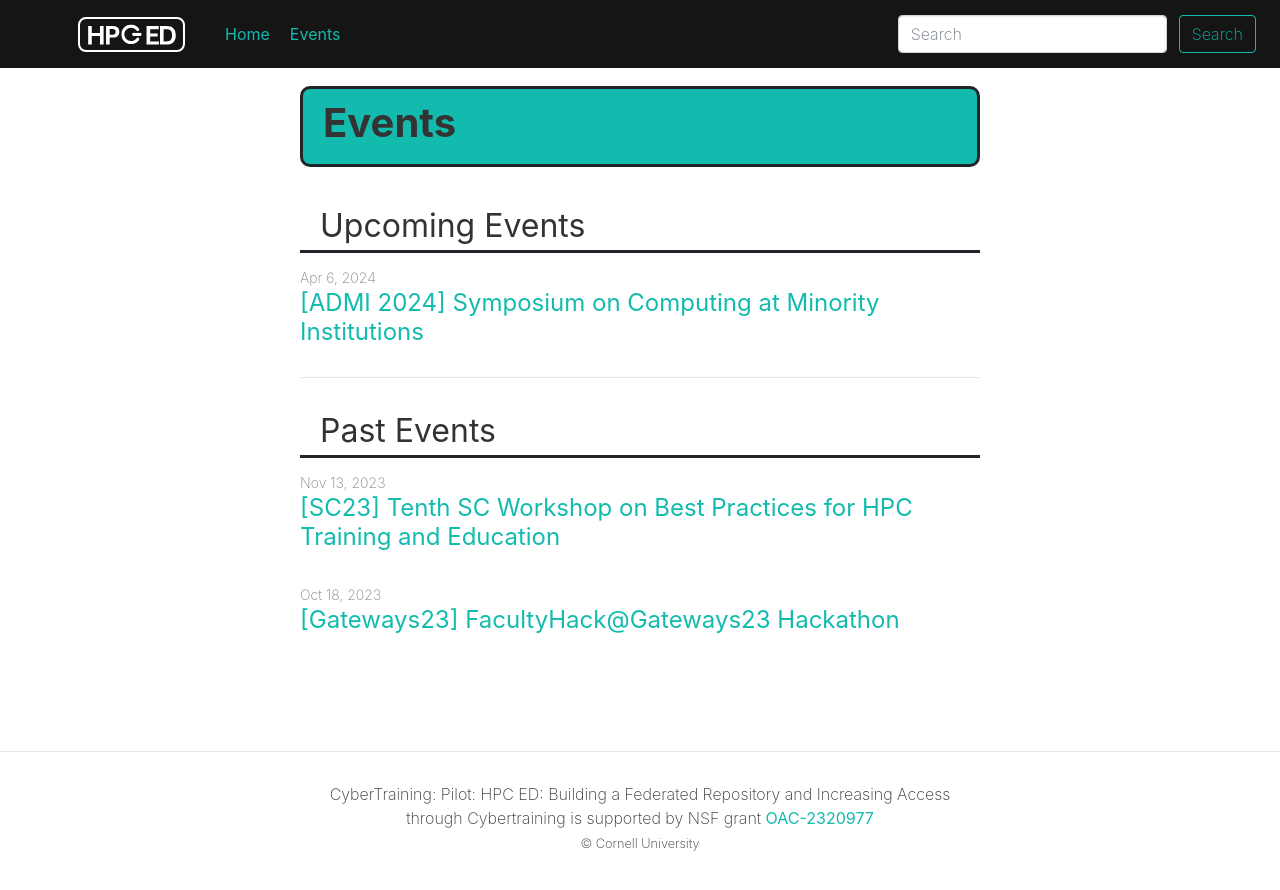
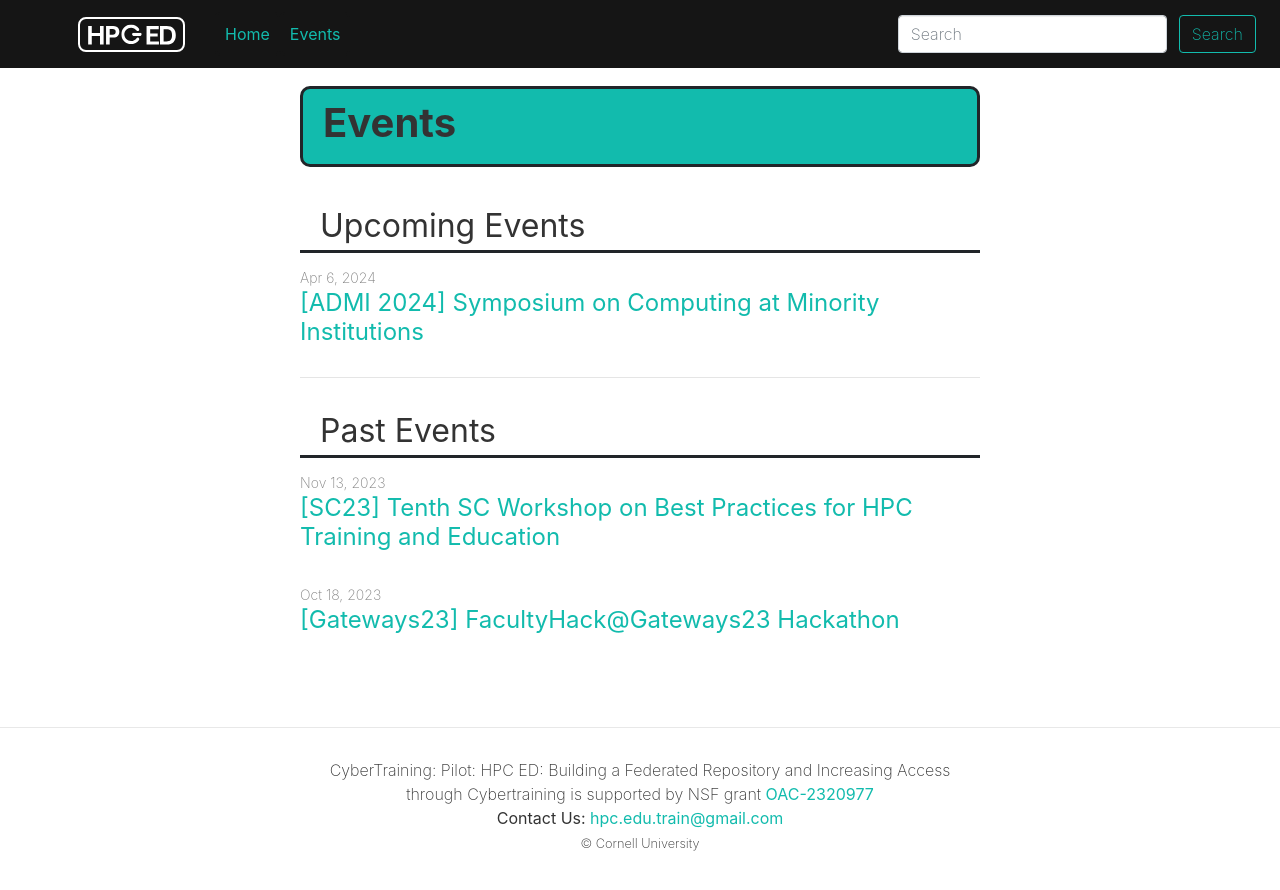
Before and after one commit to HPC-ED/HPC-ED.github.io, a Jekyll site: the page built from events.md, in a window 1280 px wide. Shown: the top 890 px of the page. Built offline with Jekyll 4.4.1, drawn with Linux system fonts in a browser that asks for light colours; nearby versions of some CDN libraries.

Commit message:
added contact us to footer

```diff
--- a/_includes/footer.html
+++ b/_includes/footer.html
@@ -9,7 +9,11 @@
     <p class="text-center">
       CyberTraining: Pilot: HPC ED: Building a Federated Repository and Increasing Access through Cybertraining
       is supported by NSF grant <a
-        href="https://www.nsf.gov/awardsearch/showAward?AWD_ID=2320977&HistoricalAwards=false">OAC-2320977</a></span>
+        href="https://www.nsf.gov/awardsearch/showAward?AWD_ID=2320977&HistoricalAwards=false">OAC-2320977</a>
+      <br>
+      <strong>Contact Us:</strong> <a
+      href="mailto:hpc.edu.train@gmail.com">hpc.edu.train@gmail.com</a>
+      </span>
       <br />
       <span style="font-size: .8em;">&copy;
         <script type="text/javascript">
```
